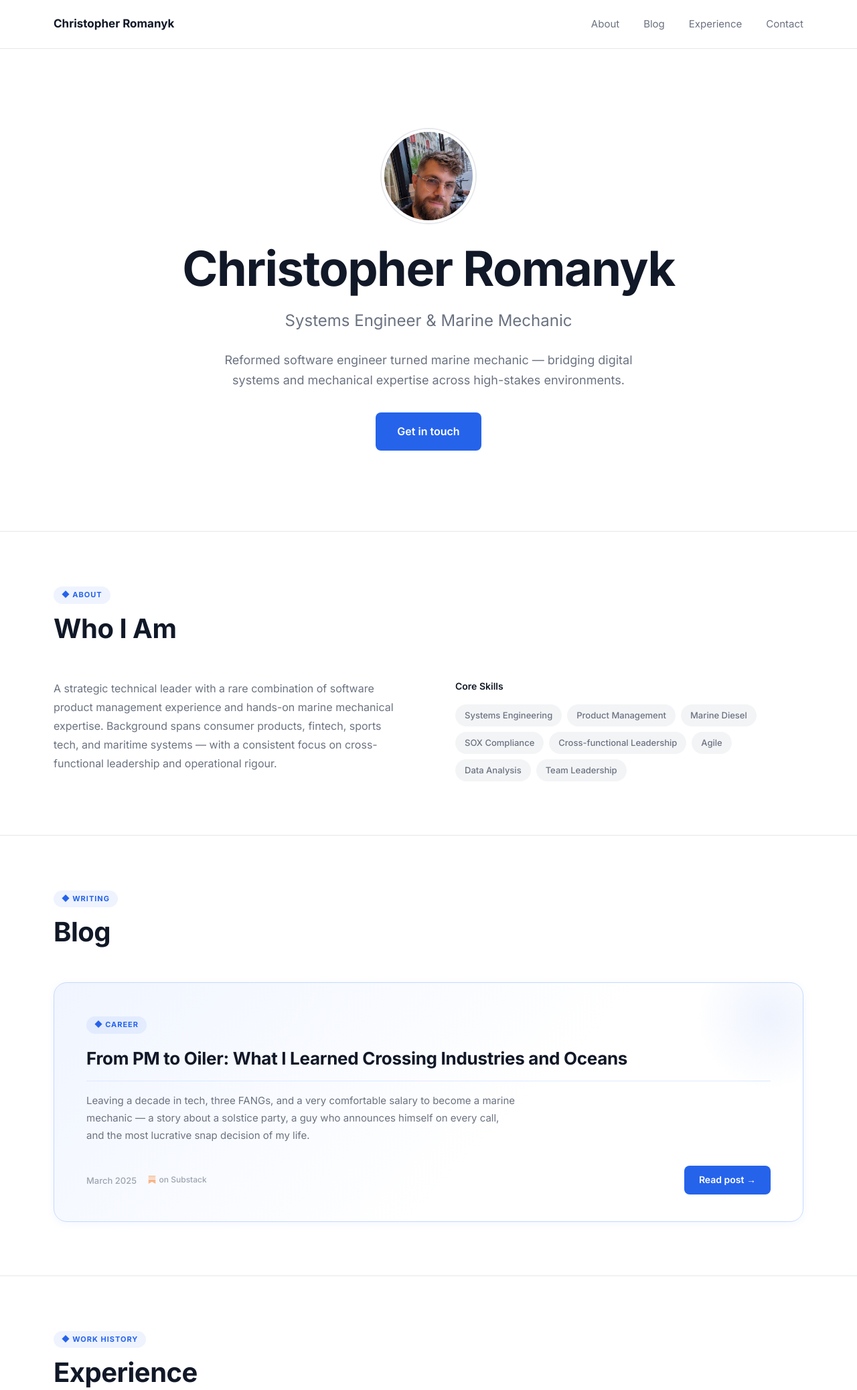
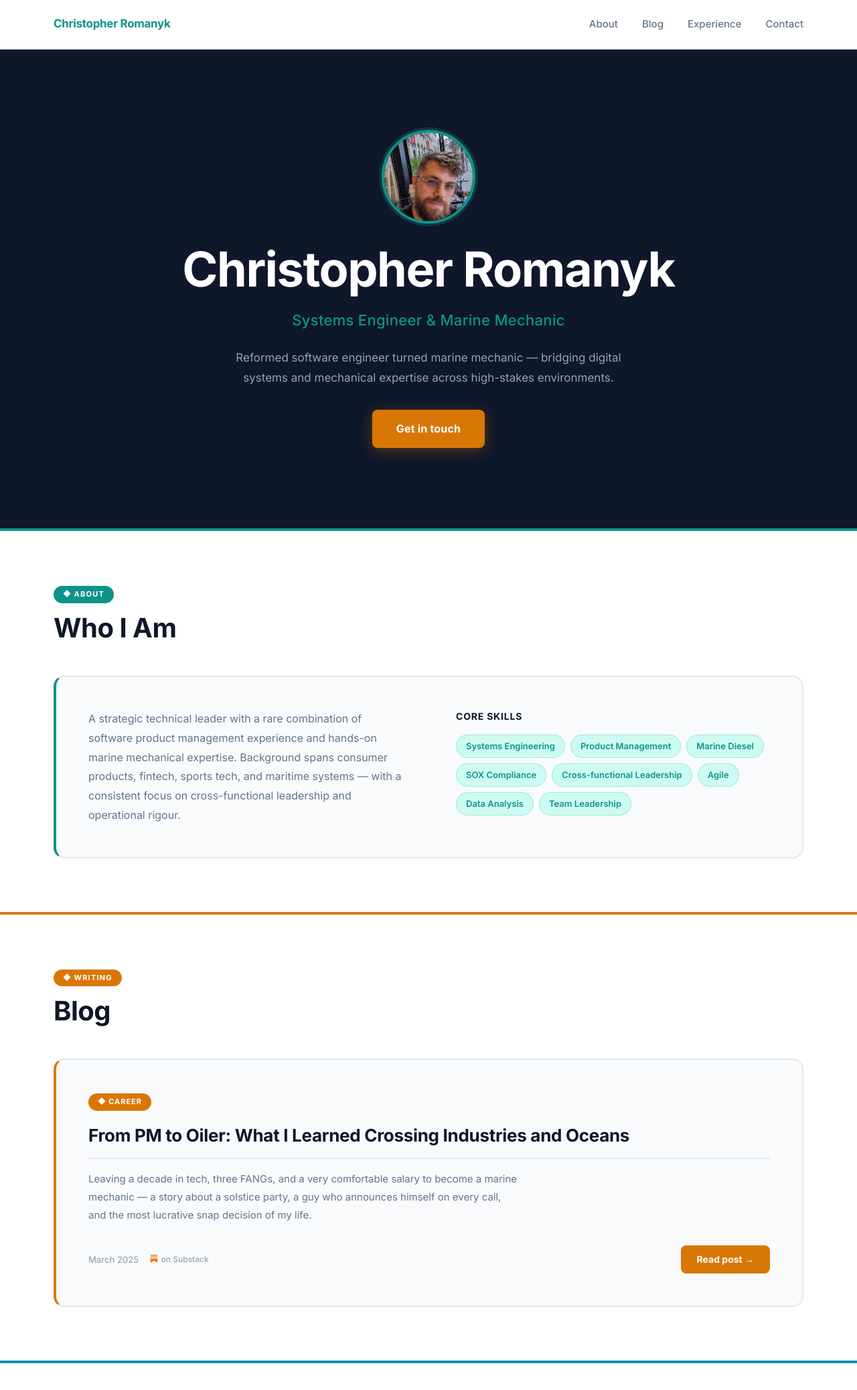
Before and after one commit to hahnsolo/hahnsolo.github.io, a plain HTML site: page index.html in a window 1280 px wide. Shown: the top 2076 px of the page at 67% size. Drawn offline with Linux system fonts and the light colour scheme.

Commit message:
[CHRIS-5] Bold teal/gold redesign - dark hero, bordered sections, 4-colour palette

```diff
--- a/index.html
+++ b/index.html
@@ -9,406 +9,110 @@
   <link href="https://fonts.googleapis.com/css2?family=Inter:wght@400;500;600;700&display=swap" rel="stylesheet" />
   <style>
     *, *::before, *::after { box-sizing: border-box; margin: 0; padding: 0; }
+    :root {
+      --bg:          #FFFFFF;
+      --bg-dark:     #0F172A;
+      --text-prim:   #0F172A;
+      --text-sec:    #64748B;
+      --teal:        #0D9488;
+      --teal-light:  #CCFBF1;
+      --gold:        #D97706;
+      --gold-light:  #FEF3C7;
+      --cyan:        #0891B2;
+      --emerald:     #059669;
+      --border:      #E2E8F0;
+      --card-bg:     #F8FAFC;
+      --max-w:       1280px;
+      --pad-x:       80px;
+    }
+    html { scroll-behavior: smooth; }
+    body { font-family: 'Inter', sans-serif; background: var(--bg); color: var(--text-prim); line-height: 1.6; }
 
-    :root {
-      --bg:         #ffffff;
-      --text-prim:  #111827;
-      --text-sec:   #6b7280;
-      --accent:     #2563eb;
-      --border:     #e5e7eb;
-      --chip-bg:    #f3f4f6;
-      --contact-bg: #f9fafb;
-      --max-w:      1280px;
-      --pad-x:      80px;
-    }
+    /* NAV */
+    header { position: sticky; top: 0; z-index: 100; background: rgba(255,255,255,0.92); backdrop-filter: blur(12px); -webkit-backdrop-filter: blur(12px); border-bottom: 2px solid var(--border); }
+    nav { max-width: var(--max-w); margin: 0 auto; padding: 0 var(--pad-x); height: 72px; display: flex; align-items: center; justify-content: space-between; }
+    .nav-logo { font-size: 17px; font-weight: 700; color: var(--teal); text-decoration: none; letter-spacing: -0.3px; }
+    .nav-links { display: flex; gap: 36px; list-style: none; }
+    .nav-links a { font-size: 15px; font-weight: 500; color: var(--text-sec); text-decoration: none; transition: color 0.2s; }
+    .nav-links a:hover { color: var(--teal); }
 
-    html { scroll-behavior: smooth; }
+    /* HERO */
+    #hero { background: var(--bg-dark); padding: 120px var(--pad-x); display: flex; flex-direction: column; align-items: center; text-align: center; gap: 20px; }
+    .hero-photo { width: 140px; height: 140px; border-radius: 50%; object-fit: cover; object-position: center top; border: 4px solid var(--teal); box-shadow: 0 0 0 4px rgba(13,148,136,0.25); margin-bottom: 8px; }
+    .hero-name { font-size: 72px; font-weight: 700; line-height: 1.1; letter-spacing: -1.5px; color: #FFFFFF; }
+    .hero-title { font-size: 22px; font-weight: 500; color: var(--teal); letter-spacing: 0.3px; }
+    .hero-tagline { font-size: 17px; color: #94A3B8; max-width: 620px; line-height: 1.75; margin-top: 4px; }
+    .btn { display: inline-block; margin-top: 12px; padding: 16px 36px; background: var(--gold); color: #fff; font-size: 16px; font-weight: 700; border-radius: 8px; text-decoration: none; letter-spacing: 0.2px; transition: background 0.2s, transform 0.15s, box-shadow 0.2s; box-shadow: 0 4px 20px rgba(217,119,6,0.35); }
+    .btn:hover { background: #B45309; transform: translateY(-2px); box-shadow: 0 8px 28px rgba(217,119,6,0.45); }
 
-    body {
-      font-family: 'Inter', sans-serif;
-      background: var(--bg);
-      color: var(--text-prim);
-      line-height: 1.6;
-    }
+    /* SECTIONS */
+    .section-wrapper { border-top: 4px solid var(--border); padding: 80px 0; }
+    .section-wrapper.teal-accent  { border-top-color: var(--teal); }
+    .section-wrapper.gold-accent  { border-top-color: var(--gold); }
+    .section-wrapper.cyan-accent  { border-top-color: var(--cyan); }
+    .section-wrapper.dark-section { background: var(--bg-dark); border-top-color: var(--emerald); }
+    .inner { max-width: var(--max-w); margin: 0 auto; padding: 0 var(--pad-x); }
+    .section-header { margin-bottom: 48px; }
+    .section-label { display: inline-flex; align-items: center; gap: 6px; font-size: 11px; font-weight: 700; color: #FFFFFF; text-transform: uppercase; letter-spacing: 1.2px; padding: 4px 14px; border-radius: 9999px; margin-bottom: 14px; }
+    .section-label.teal    { background: var(--teal); }
+    .section-label.gold    { background: var(--gold); }
+    .section-label.cyan    { background: var(--cyan); }
+    .section-label.emerald { background: var(--emerald); }
+    .section-heading { font-size: 40px; font-weight: 700; letter-spacing: -0.5px; line-height: 1.15; color: var(--text-prim); }
+    .dark-section .section-heading { color: #FFFFFF; }
 
-    /* ── NAV ── */
-    header {
-      position: sticky;
-      top: 0;
-      z-index: 100;
-      background: rgba(255,255,255,0.85);
-      backdrop-filter: blur(12px);
-      -webkit-backdrop-filter: blur(12px);
-      border-bottom: 1px solid var(--border);
-    }
-    nav {
-      max-width: var(--max-w);
-      margin: 0 auto;
-      padding: 0 var(--pad-x);
-      height: 72px;
-      display: flex;
-      align-items: center;
-      justify-content: space-between;
-    }
-    .nav-logo {
-      font-size: 17px;
-      font-weight: 700;
-      color: var(--text-prim);
-      text-decoration: none;
-    }
-    .nav-links {
-      display: flex;
-      gap: 36px;
-      list-style: none;
-    }
-    .nav-links a {
-      font-size: 15px;
-      color: var(--text-sec);
-      text-decoration: none;
-      transition: color 0.2s;
-    }
-    .nav-links a:hover { color: var(--text-prim); }
+    /* ABOUT */
+    .about-grid { display: grid; grid-template-columns: 1fr 1fr; gap: 80px; align-items: start; border: 2px solid var(--border); border-left: 4px solid var(--teal); border-radius: 16px; padding: 48px; background: var(--card-bg); }
+    .about-bio { font-size: 16px; color: var(--text-sec); line-height: 1.8; }
+    .skills-label { font-size: 14px; font-weight: 700; color: var(--text-prim); margin-bottom: 16px; text-transform: uppercase; letter-spacing: 0.8px; }
+    .skills-grid { display: flex; flex-wrap: wrap; gap: 8px; }
+    .chip { display: inline-flex; align-items: center; padding: 6px 14px; background: var(--teal-light); color: var(--teal); font-size: 13px; font-weight: 600; border-radius: 9999px; border: 1px solid rgba(13,148,136,0.2); }
 
-    /* ── SECTIONS ── */
-    section {
-      width: 100%;
-    }
-    .inner {
-      max-width: var(--max-w);
-      margin: 0 auto;
-      padding: 0 var(--pad-x);
-    }
-    .section-header {
-      margin-bottom: 52px;
-    }
-    .section-label {
-      display: inline-flex;
-      align-items: center;
-      gap: 6px;
-      font-size: 11px;
-      font-weight: 700;
-      color: var(--accent);
-      text-transform: uppercase;
-      letter-spacing: 1px;
-      background: rgba(37,99,235,0.08);
-      padding: 4px 12px;
-      border-radius: 9999px;
-      margin-bottom: 14px;
-    }
-    .section-heading {
-      font-size: 40px;
-      font-weight: 700;
-      letter-spacing: -0.5px;
-      line-height: 1.15;
-      background: linear-gradient(135deg, var(--text-prim) 40%, #4b7bec 100%);
-      -webkit-background-clip: text;
-      -webkit-text-fill-color: transparent;
-      background-clip: text;
-      margin-bottom: 0;
-    }
-    /* keep old .heading-bar hidden for any legacy use */
-    .heading-bar { display: none; }
+    /* BLOG */
+    .blog-card { position: relative; display: block; text-decoration: none; background: var(--card-bg); border: 2px solid var(--border); border-left: 4px solid var(--gold); border-radius: 16px; padding: 48px; overflow: hidden; transition: transform 0.25s ease, box-shadow 0.25s ease; }
+    .blog-card:hover { transform: translateY(-4px); box-shadow: 0 16px 48px rgba(217,119,6,0.12); }
+    .blog-category { display: inline-flex; align-items: center; gap: 6px; font-size: 11px; font-weight: 700; color: #FFFFFF; background: var(--gold); text-transform: uppercase; letter-spacing: 1px; padding: 4px 14px; border-radius: 9999px; margin-bottom: 20px; }
+    .blog-title { font-size: 26px; font-weight: 700; color: var(--text-prim); line-height: 1.3; letter-spacing: -0.3px; margin-bottom: 16px; }
+    .blog-divider { height: 2px; background: var(--border); margin-bottom: 16px; }
+    .blog-excerpt { font-size: 15px; color: var(--text-sec); line-height: 1.8; margin-bottom: 32px; max-width: 640px; }
+    .blog-footer { display: flex; align-items: center; justify-content: space-between; }
+    .blog-date { font-size: 13px; color: #9ca3af; font-weight: 500; }
+    .blog-read-btn { display: inline-flex; align-items: center; gap: 8px; padding: 10px 24px; background: var(--gold); color: #fff; font-size: 14px; font-weight: 700; border-radius: 8px; text-decoration: none; transition: background 0.2s, transform 0.15s; }
+    .blog-read-btn:hover { background: #B45309; transform: translateY(-1px); }
+    .blog-substack-badge { display: inline-flex; align-items: center; gap: 5px; font-size: 12px; color: #9ca3af; font-weight: 500; }
 
-    /* ── HERO ── */
-    #hero {
-      padding: 120px var(--pad-x);
-      display: flex;
-      flex-direction: column;
-      align-items: center;
-      text-align: center;
-      gap: 20px;
-    }
-    .hero-photo {
-      width: 140px;
-      height: 140px;
-      border-radius: 50%;
-      object-fit: cover;
-      object-position: center top;
-      border: 4px solid #fff;
-      box-shadow: 0 0 0 2px var(--border);
-      margin-bottom: 8px;
-    }
-    .hero-name {
-      font-size: 72px;
-      font-weight: 700;
-      line-height: 1.1;
-      letter-spacing: -1.5px;
-    }
-    .hero-title {
-      font-size: 24px;
-      font-weight: 400;
-      color: var(--text-sec);
-    }
-    .hero-tagline {
-      font-size: 18px;
-      color: var(--text-sec);
-      max-width: 620px;
-      line-height: 1.7;
-      margin-top: 4px;
-    }
-    .btn {
-      display: inline-block;
-      margin-top: 12px;
-      padding: 16px 32px;
-      background: var(--accent);
-      color: #fff;
-      font-size: 16px;
-      font-weight: 600;
-      border-radius: 8px;
-      text-decoration: none;
-      transition: background 0.2s, transform 0.15s;
-    }
-    .btn:hover { background: #1d4ed8; transform: translateY(-1px); }
+    /* EXPERIENCE */
+    .cards { display: flex; flex-direction: column; gap: 20px; }
+    .card { border: 2px solid var(--border); border-left: 4px solid var(--cyan); border-radius: 16px; padding: 36px; background: var(--card-bg); transition: box-shadow 0.2s, transform 0.2s; }
+    .card:hover { box-shadow: 0 8px 32px rgba(8,145,178,0.1); transform: translateY(-2px); }
+    .card:nth-child(even) { border-left-color: var(--teal); }
+    .card-role { font-size: 18px; font-weight: 700; color: var(--text-prim); margin-bottom: 6px; }
+    .card-company { font-size: 13px; font-weight: 700; color: var(--cyan); text-transform: uppercase; letter-spacing: 0.8px; margin-bottom: 20px; }
+    .card:nth-child(even) .card-company { color: var(--teal); }
+    .card-divider { height: 2px; background: var(--border); margin-bottom: 20px; }
+    .card-desc { font-size: 15px; color: var(--text-sec); line-height: 1.7; }
 
-    /* ── ABOUT ── */
-    #about { padding: 80px 0; border-top: 1px solid var(--border); }
-    .about-grid {
-      display: grid;
-      grid-template-columns: 1fr 1fr;
-      gap: 80px;
-      align-items: start;
-    }
-    .about-bio {
-      font-size: 16px;
-      color: var(--text-sec);
-      line-height: 1.75;
-    }
-    .skills-label {
-      font-size: 14px;
-      font-weight: 600;
-      color: var(--text-prim);
-      margin-bottom: 16px;
-    }
-    .skills-grid {
-      display: flex;
-      flex-wrap: wrap;
-      gap: 8px;
-    }
-    .chip {
-      display: inline-flex;
-      align-items: center;
-      padding: 6px 14px;
-      background: var(--chip-bg);
-      color: var(--text-sec);
-      font-size: 13px;
-      font-weight: 500;
-      border-radius: 9999px;
-    }
+    /* CONTACT */
+    .dark-section .inner { display: flex; flex-direction: column; align-items: center; text-align: center; }
+    .contact-sub { font-size: 16px; color: #94A3B8; max-width: 500px; line-height: 1.75; margin-bottom: 40px; }
+    .contact-links { display: flex; align-items: center; gap: 24px; }
+    .contact-links a { font-size: 16px; font-weight: 700; color: var(--teal); text-decoration: underline; text-underline-offset: 4px; transition: color 0.2s; }
+    .contact-links a:hover { color: #5EEAD4; }
+    .contact-sep { color: #334155; font-size: 20px; }
+    .contact-phone { font-size: 16px; color: #94A3B8; }
 
-    /* ── BLOG ── */
-    #blog { padding: 80px 0; border-top: 1px solid var(--border); }
-    .blog-card {
-      position: relative;
-      display: block;
-      text-decoration: none;
-      background: linear-gradient(135deg, #f0f5ff 0%, #ffffff 60%);
-      border: 1px solid #c7d9ff;
-      border-radius: 20px;
-      padding: 48px 48px 40px;
-      overflow: hidden;
-      transition: transform 0.25s ease, box-shadow 0.25s ease, border-color 0.25s ease;
-      box-shadow: 0 2px 12px rgba(37,99,235,0.06);
-    }
-    .blog-card::before {
-      content: '';
-      position: absolute;
-      top: -60px; right: -60px;
-      width: 220px; height: 220px;
-      background: radial-gradient(circle, rgba(37,99,235,0.08) 0%, transparent 70%);
-      border-radius: 50%;
-      pointer-events: none;
-    }
-    .blog-card:hover {
-      transform: translateY(-4px);
-      box-shadow: 0 16px 40px rgba(37,99,235,0.14);
-      border-color: #93b4fd;
-    }
-    .blog-category {
-      display: inline-flex;
-      align-items: center;
-      gap: 6px;
-      font-size: 11px;
-      font-weight: 700;
-      color: var(--accent);
-      text-transform: uppercase;
-      letter-spacing: 1px;
-      background: rgba(37,99,235,0.08);
-      padding: 4px 12px;
-      border-radius: 9999px;
-      margin-bottom: 20px;
-    }
-    .blog-title {
-      font-size: 26px;
-      font-weight: 700;
-      color: var(--text-prim);
-      line-height: 1.3;
-      letter-spacing: -0.3px;
-      margin-bottom: 16px;
-    }
-    .blog-divider {
-      height: 1px;
-      background: #dce8ff;
-      margin-bottom: 16px;
-    }
-    .blog-excerpt {
-      font-size: 15px;
-      color: var(--text-sec);
-      line-height: 1.75;
-      margin-bottom: 32px;
-      max-width: 640px;
-    }
-    .blog-footer {
-      display: flex;
-      align-items: center;
-      justify-content: space-between;
-    }
-    .blog-date {
-      font-size: 13px;
-      color: #9ca3af;
-      font-weight: 500;
-    }
-    .blog-read-btn {
-      display: inline-flex;
-      align-items: center;
-      gap: 8px;
-      padding: 10px 22px;
-      background: var(--accent);
-      color: #fff;
-      font-size: 14px;
-      font-weight: 600;
-      border-radius: 8px;
-      text-decoration: none;
-      transition: background 0.2s, transform 0.15s;
-    }
-    .blog-read-btn:hover { background: #1d4ed8; transform: translateY(-1px); }
-    .blog-substack-badge {
-      display: inline-flex;
-      align-items: center;
-      gap: 5px;
-      font-size: 12px;
-      color: #9ca3af;
-      font-weight: 500;
-    }
-    .blog-substack-badge svg { opacity: 0.5; }
+    /* FOOTER */
+    footer { border-top: 2px solid #1E293B; height: 72px; display: flex; align-items: center; background: var(--bg-dark); }
+    .footer-inner { max-width: var(--max-w); margin: 0 auto; padding: 0 var(--pad-x); width: 100%; display: flex; justify-content: space-between; align-items: center; }
+    footer span { font-size: 13px; color: #475569; }
 
-    /* ── EXPERIENCE ── */
-    #experience { padding: 80px 0; border-top: 1px solid var(--border); }
-    .cards {
-      display: flex;
-      flex-direction: column;
-      gap: 24px;
-    }
-    .card {
-      border: 1px solid var(--border);
-      border-radius: 12px;
-      padding: 32px;
-    }
-    .card-role {
-      font-size: 18px;
-      font-weight: 700;
-      color: var(--text-prim);
-      margin-bottom: 6px;
-    }
-    .card-company {
-      font-size: 14px;
-      font-weight: 600;
-      color: var(--accent);
-      margin-bottom: 20px;
-    }
-    .card-divider {
-      height: 1px;
-      background: var(--border);
-      margin-bottom: 20px;
-    }
-    .card-desc {
-      font-size: 15px;
-      color: var(--text-sec);
-      line-height: 1.6;
-    }
-
-    /* ── CONTACT ── */
-    #contact {
-      padding: 80px 0;
-      background: var(--contact-bg);
-      border-top: 1px solid var(--border);
-    }
-    #contact .inner {
-      display: flex;
-      flex-direction: column;
-      align-items: center;
-      text-align: center;
-    }
-    #contact .section-heading { margin-bottom: 12px; }
-    .contact-sub {
-      font-size: 16px;
-      color: var(--text-sec);
-      max-width: 500px;
-      line-height: 1.7;
-      margin-bottom: 32px;
-    }
-    .contact-links {
-      display: flex;
-      align-items: center;
-      gap: 24px;
-    }
-    .contact-links a {
-      font-size: 16px;
-      font-weight: 600;
-      color: var(--accent);
-      text-decoration: underline;
-      text-underline-offset: 3px;
-      transition: color 0.2s;
-    }
-    .contact-links a:hover { color: #1d4ed8; }
-    .contact-sep {
-      color: var(--border);
-      font-size: 20px;
-      line-height: 1;
-    }
-    .contact-phone {
-      font-size: 16px;
-      color: var(--text-sec);
-    }
-
-    /* ── FOOTER ── */
-    footer {
-      border-top: 1px solid var(--border);
-      height: 72px;
-      display: flex;
-      align-items: center;
-    }
-    .footer-inner {
-      max-width: var(--max-w);
-      margin: 0 auto;
-      padding: 0 var(--pad-x);
-      width: 100%;
-      display: flex;
-      justify-content: space-between;
-      align-items: center;
-    }
-    footer span {
-      font-size: 13px;
-      color: var(--text-sec);
-    }
-
-    /* ── RESPONSIVE ── */
-    @media (max-width: 900px) {
-      :root { --pad-x: 24px; }
-      .hero-name { font-size: 48px; }
-      .about-grid { grid-template-columns: 1fr; gap: 40px; }
-    }
-    @media (max-width: 600px) {
-      .hero-name { font-size: 36px; }
-      .hero-title { font-size: 18px; }
-      .hero-tagline { font-size: 16px; }
-      nav { padding: 0 24px; }
-      .nav-links { gap: 20px; }
-    }
+    /* RESPONSIVE */
+    @media (max-width: 900px) { :root { --pad-x: 24px; } .hero-name { font-size: 48px; } .about-grid { grid-template-columns: 1fr; gap: 40px; padding: 32px; } }
+    @media (max-width: 600px) { .hero-name { font-size: 36px; } .hero-title { font-size: 18px; } .hero-tagline { font-size: 15px; } nav { padding: 0 24px; } .nav-links { gap: 20px; } #hero { padding: 80px 24px; } .blog-card { padding: 32px 24px; } }
   </style>
 </head>
 <body>
 
-  <!-- NAV -->
   <header>
     <nav>
       <a class="nav-logo" href="#">Christopher Romanyk</a>
@@ -421,7 +125,6 @@
     </nav>
   </header>
 
-  <!-- HERO -->
   <section id="hero">
     <img class="hero-photo" src="assets/photo.png" alt="Christopher Romanyk" />
     <h1 class="hero-name">Christopher Romanyk</h1>
@@ -430,11 +133,10 @@
     <a class="btn" href="#contact">Get in touch</a>
   </section>
 
-  <!-- ABOUT -->
-  <section id="about">
+  <div class="section-wrapper teal-accent" id="about">
     <div class="inner">
       <div class="section-header">
-        <div class="section-label">&#9670; About</div>
+        <div class="section-label teal">&#9670; About</div>
         <h2 class="section-heading">Who I Am</h2>
       </div>
       <div class="about-grid">
@@ -454,17 +156,15 @@
         </div>
       </div>
     </div>
-  </section>
+  </div>
 
-  <!-- BLOG -->
-  <section id="blog">
+  <div class="section-wrapper gold-accent" id="blog">
     <div class="inner">
       <div class="section-header">
-        <div class="section-label">&#9670; Writing</div>
+        <div class="section-label gold">&#9670; Writing</div>
         <h2 class="section-heading">Blog</h2>
       </div>
       <div class="cards">
-
         <article class="blog-card">
           <span class="blog-category">&#9670; Career</span>
           <h3 class="blog-title">From PM to Oiler: What I Learned Crossing Industries and Oceans</h3>
@@ -478,75 +178,66 @@
                 on Substack
               </span>
             </div>
-            <a class="blog-read-btn" href="https://chrishahn3.substack.com/p/from-pm-to-oiler" target="_blank" rel="noopener">Read post →</a>
+            <a class="blog-read-btn" href="https://chrishahn3.substack.com/p/from-pm-to-oiler" target="_blank" rel="noopener">Read post &#8594;</a>
           </div>
         </article>
-
       </div>
     </div>
-  </section>
+  </div>
 
-  <!-- EXPERIENCE -->
-  <section id="experience">
+  <div class="section-wrapper cyan-accent" id="experience">
     <div class="inner">
       <div class="section-header">
-        <div class="section-label">&#9670; Work History</div>
+        <div class="section-label cyan">&#9670; Work History</div>
         <h2 class="section-heading">Experience</h2>
       </div>
       <div class="cards">
-
         <article class="card">
           <p class="card-role">Sr. PMT Tech II / Product Manager</p>
           <p class="card-company">Amazon</p>
           <div class="card-divider"></div>
           <p class="card-desc">Led financial reconciliation systems and SOX compliance initiatives across global operations. Managed cross-functional engineering and operations teams to deliver high-reliability internal tooling.</p>
         </article>
-
         <article class="card">
           <p class="card-role">Sr. Product Manager</p>
-          <p class="card-company">Google — Global Business Organization</p>
+          <p class="card-company">Google &#8212; Global Business Organization</p>
           <div class="card-divider"></div>
           <p class="card-desc">Drove product strategy for the Global Business Organization, aligning technical roadmaps with international sales and operations requirements across multiple markets.</p>
         </article>
-
         <article class="card">
           <p class="card-role">Sr. Product Manager</p>
           <p class="card-company">Synergy Sports / SportRadar</p>
           <div class="card-divider"></div>
           <p class="card-desc">Built and launched coaching analytics solutions adopted by professional sports franchises. Owned the full product lifecycle from discovery through delivery and growth.</p>
         </article>
-
         <article class="card">
           <p class="card-role">Consumer Product Owner</p>
           <p class="card-company">PBSC / Lyft</p>
           <div class="card-divider"></div>
           <p class="card-desc">Owned consumer-facing bike-sharing product features for Lyft's North American fleet. Partnered with hardware, software, and ops teams to improve rider experience and fleet reliability.</p>
         </article>
-
       </div>
     </div>
-  </section>
+  </div>
 
-  <!-- CONTACT -->
-  <section id="contact">
+  <div class="section-wrapper dark-section" id="contact">
     <div class="inner">
       <div class="section-header">
-        <div class="section-label">&#9670; Let's Talk</div>
+        <div class="section-label emerald">&#9670; Let's Talk</div>
         <h2 class="section-heading">Get in Touch</h2>
       </div>
       <p class="contact-sub">Open to new opportunities and interesting projects. Feel free to reach out.</p>
       <div class="contact-links">
         <a href="mailto:chris@hahnsolo.ca">chris@hahnsolo.ca</a>
-        <span class="contact-sep">·</span>
+        <span class="contact-sep">&#183;</span>
         <span class="contact-phone">709.749.3429</span>
       </div>
     </div>
-  </section>
+  </div>
 
-  <!-- FOOTER -->
   <footer>
     <div class="footer-inner">
-      <span>© 2025 Christopher Romanyk. All rights reserved.</span>
+      <span>&#169; 2025 Christopher Romanyk. All rights reserved.</span>
       <span>St. John's, NL</span>
     </div>
   </footer>
```
